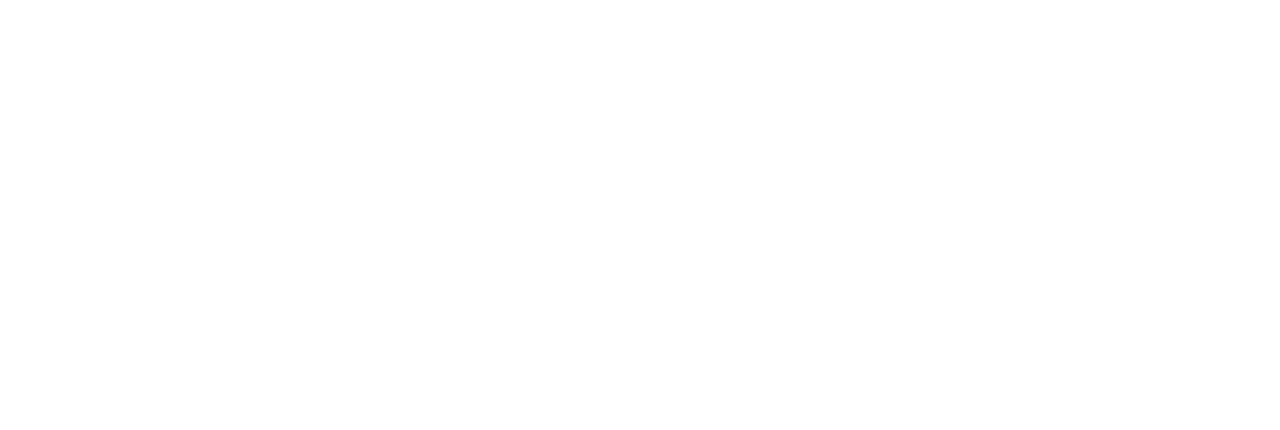
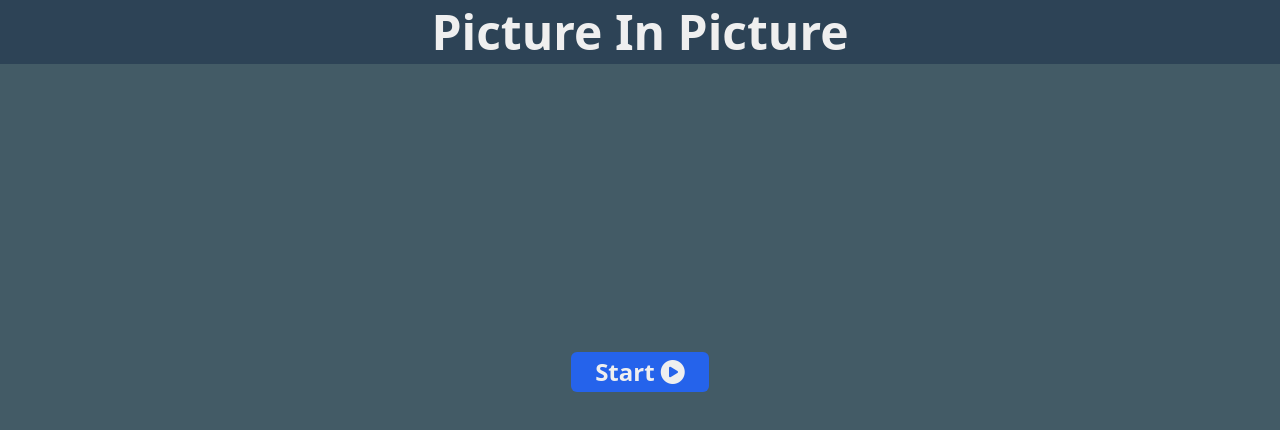
Before and after one commit to enpvivek/picture-in-picture, a plain HTML site: page index.html in a window 1280 px wide. Drawn offline with Linux system fonts and the light colour scheme.

Commit message:
complete frontend

```diff
--- a/index.html
+++ b/index.html
@@ -3,7 +3,7 @@
   <head>
     <meta charset="UTF-8" />
     <meta name="viewport" content="width=device-width, initial-scale=1.0" />
-    <title>Template</title>
+    <title>Picture-In-Picture</title>
     <link rel="icon" type="image/svg" href="assets/favicon.svg" />
 
     <!-- <link rel="icon" type="image/png" href="https://s2.googleusercontent.com/s2/favicons?domain=jacinto.design"> -->
@@ -17,7 +17,41 @@
     />
     <link rel="stylesheet" href="./dist/output.css" />
   </head>
-  <body>
+  <body class="bg-secondary w-full h-full flex flex-auto flex-col">
+    <!-- Header -->
+    <div
+      id="headerContainer"
+      class="bg-primary h-auto w-full flex p-2 justify-center"
+    >
+      <div
+        id="header"
+        class="flex text-4xl md:text-5xl font-semibold text-lightGray"
+      >
+        Picture In Picture
+      </div>
+    </div>
+
+    <!-- Main Content Area -->
+    <div
+      id="maincontainer"
+      class="flex w-full h-full justify-center items-center"
+    >
+      <div
+        id="startbtn"
+        class="flex w-screen h-full mt-72 items-center justify-center"
+      >
+        <button
+          id="playbutton"
+          class="text-lightGray rounded-md px-6 text-center py-1 font-semibold text-2xl bg-blue-600 hover:bg-blue-700 active:bg-primary transition-colors duration-200 transform active:translate-y-1"
+        >
+          Start <i class="fa-solid fa-circle-play"></i>
+        </button>
+      </div>
+    </div>
+    <div id="videoPlayer">
+      <video id="video" controls height="360" width="640" hidden></video>
+    </div>
+
     <!-- Script -->
     <script src="script.js"></script>
   </body>
--- /dev/null
+++ b/tailwind.config.js
@@ -0,0 +1,20 @@
+/** @type {import('tailwindcss').Config} */
+module.exports = {
+  content: ["*.html"],
+  theme: {
+    extend: {
+      colors: {
+        transparent: "transparent",
+        current: "currentColor",
+        white: "#ffffff",
+        lightGray: "#efefef",
+        black: "#000000",
+        primary: "#2D4356",
+        secondary: "#435B66",
+        danger: "#A76F6F",
+        bermuda: "#78dcca",
+      },
+    },
+  },
+  plugins: [],
+};
```
Also changed, not shown: dist/output.css, 1 other file.
